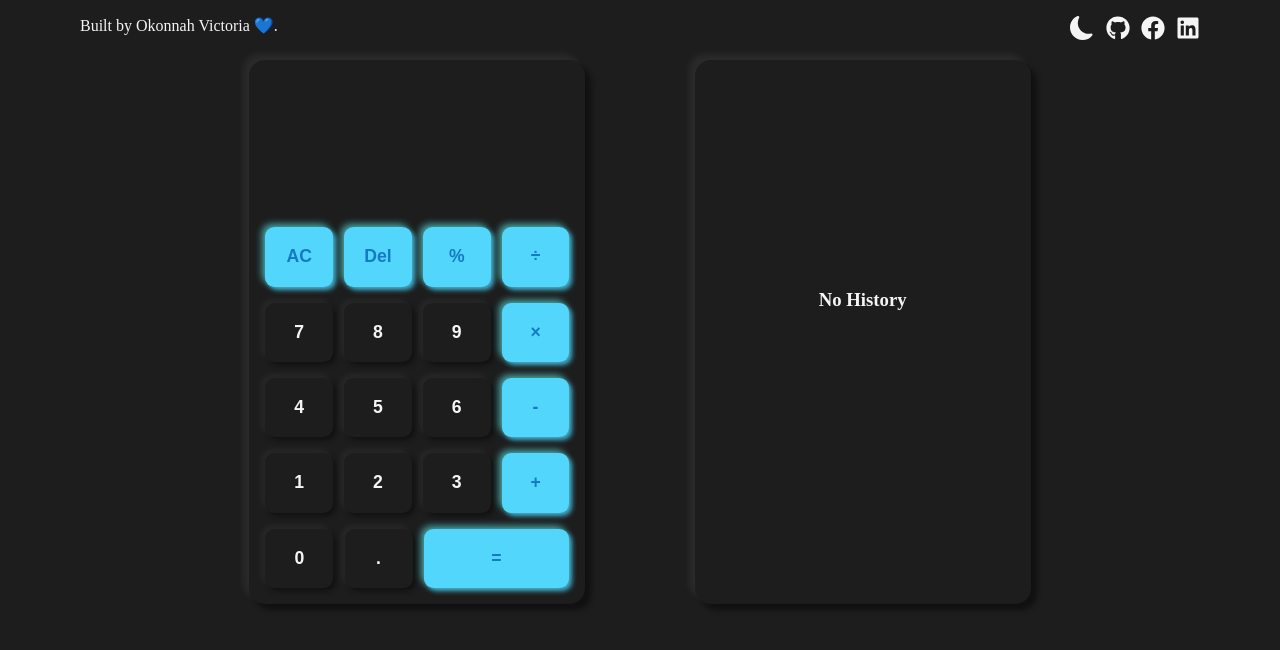
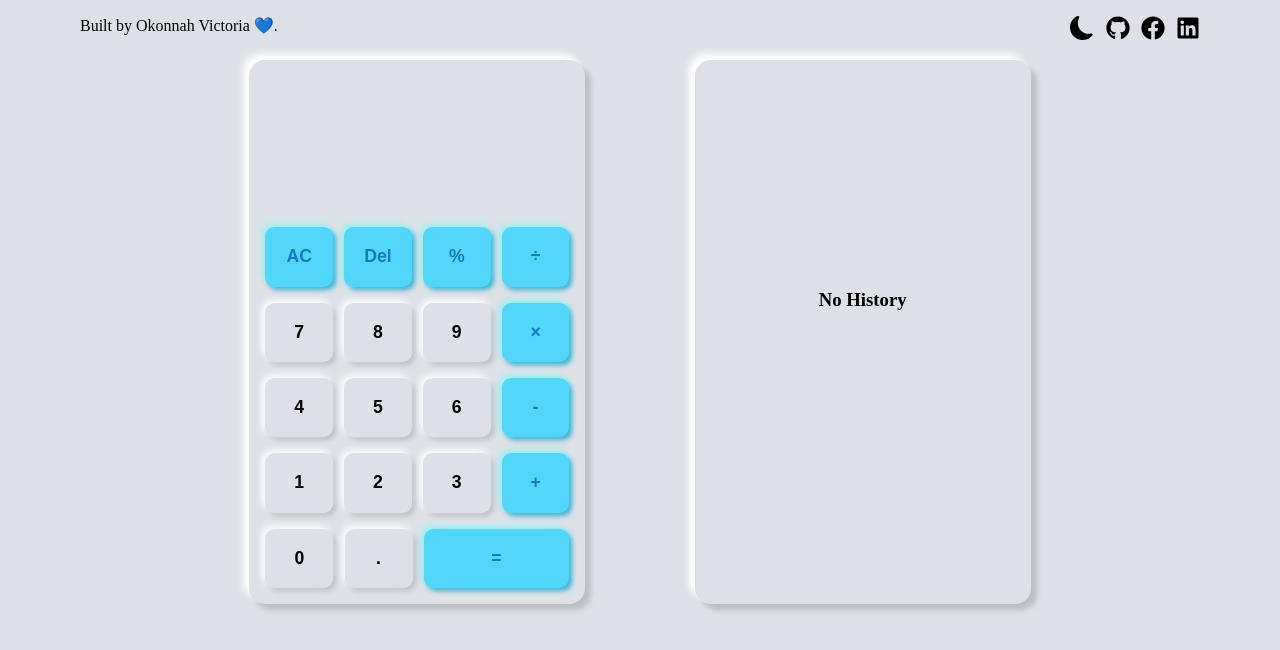
Before and after one commit to Vhickyy/calculator-v2, a React (Vite) app: page / in a window 1280 px wide. Shown: the top 650 px of the page. Built offline with nearby package versions, Linux system fonts and the light colour scheme.

Commit message:
toggle theme setup

```diff
--- a/src/App.tsx
+++ b/src/App.tsx
@@ -4,10 +4,18 @@ import {FaFacebook, FaGithub, FaLinkedin} from "react-icons/fa"
 import {BsFillSunFill,BsFillMoonFill } from "react-icons/bs"
 import { useState } from 'react';
 
+const getTheme = () => {
+  const localTheme = JSON.parse(`${localStorage.getItem("darkTheme")}`) === true;
+  document.body.classList.toggle("darkTheme", localTheme);
+  return localTheme;
+}
 function App() {
-  const [darkTheme, setDarkTheme] = useState<boolean>(false);
+  const [darkTheme, setDarkTheme] = useState<boolean>(getTheme());
   const toggleTheme = () => {
-    setDarkTheme(!darkTheme)
+    // const newTheme = !darkTheme
+    setDarkTheme(!darkTheme);
+    document.body.classList.toggle("darktheme",!darkTheme);
+    localStorage.setItem("darkTheme", JSON.stringify(!darkTheme))
   }
   return (
     <>
--- a/src/context/CalculatorReducer.ts
+++ b/src/context/CalculatorReducer.ts
@@ -4,7 +4,7 @@ import { initialState } from "./CalculatorContext";
 export const reducer = (state: InitialStateProp,action: InputValueOrOperation | Manipulateinput)=>{
     //Value Input
     if(action.type === "INPUT_VALUE"){
-        if(state.currentValue.length === 20){
+        if(state.currentValue.length === 17){
             return state
         }
         if(state.newValue && action.payload === '.'){
--- a/src/index.css
+++ b/src/index.css
@@ -1,14 +1,24 @@
 :root{
   --backgroundColor: #dde1e7;
   --textColor: black;
-  --backgroundColor: #1d1d1d;
-  --textColor: whitesmoke;
-  /* --shadow: -6px -6px 7px #feffff,
+  /* --backgroundColor: #1d1d1d;
+  --textColor: whitesmoke; */
+  --shadow: -6px -6px 7px #feffff,
     6px 6px 5px #bcbfc4;
   --btnShadow: -3px -3px 7px #feffff,
     3px 3px 5px #bcbfc4;
   --btnHoverShadow: inset -3px -3px 7px #feffff,
-    inset 3px 3px 5px #bcbfc4; */
+    inset 3px 3px 5px #bcbfc4;
+  /* --shadow: -6px -6px 7px #feffff10,
+    6px 6px 5px #111111;
+  --btnShadow: -3px -3px 7px #feffff10,
+    3px 3px 5px #111111;
+  --btnHoverShadow: inset -3px -3px 7px #feffff10,
+    inset 3px 3px 5px #111111; */
+}
+.darkTheme{
+  --backgroundColor: #1d1d1d;
+  --textColor: whitesmoke;
   --shadow: -6px -6px 7px #feffff10,
     6px 6px 5px #111111;
   --btnShadow: -3px -3px 7px #feffff10,
@@ -20,10 +30,6 @@
   margin: 0;
   padding: 0;
   box-sizing: border-box;
-}
-.darkTheme{
-  --backgroundColor: #1d1d1d;
-  --textColor: whitesmoke;
 }
 body{
   background-color: var(--backgroundColor);
```
